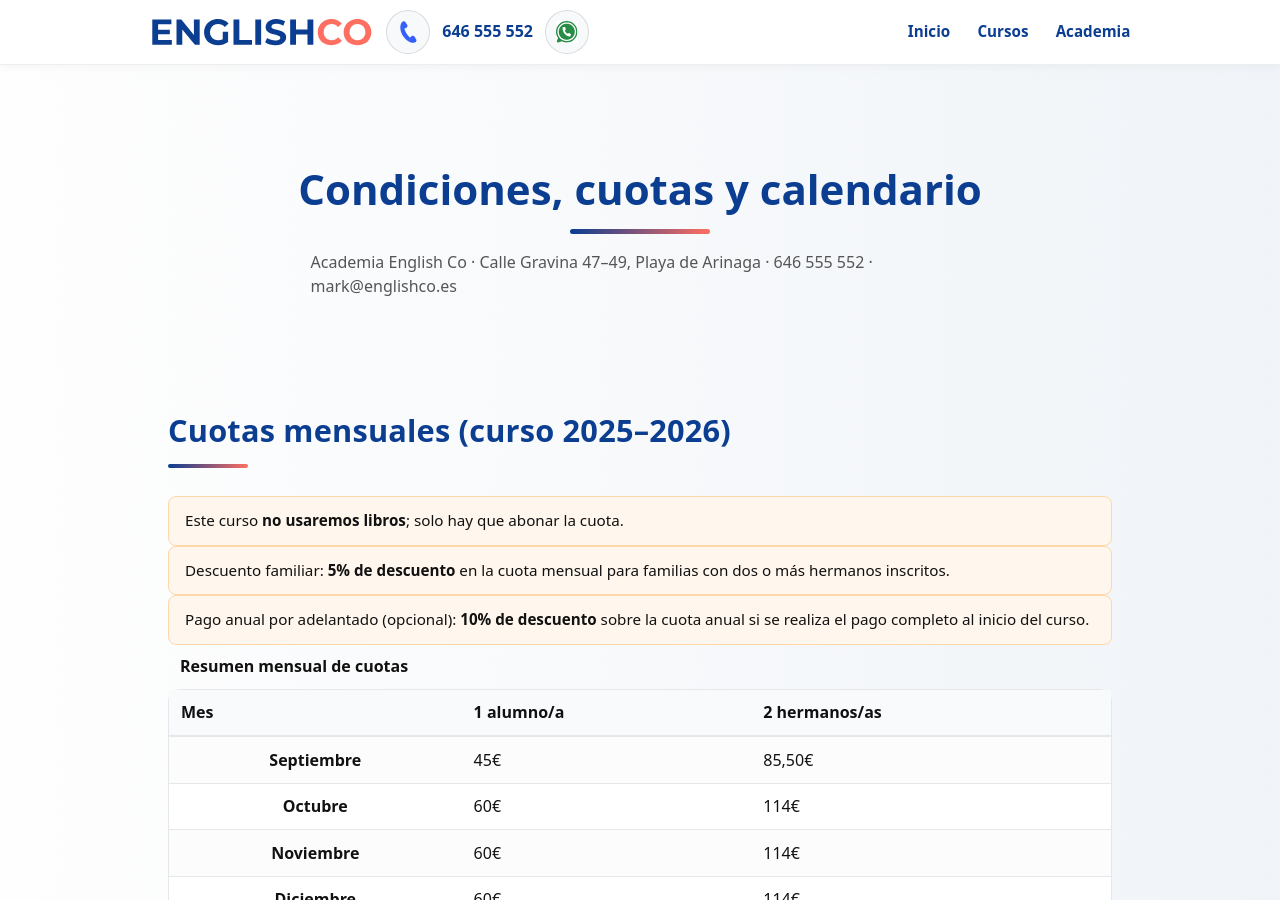
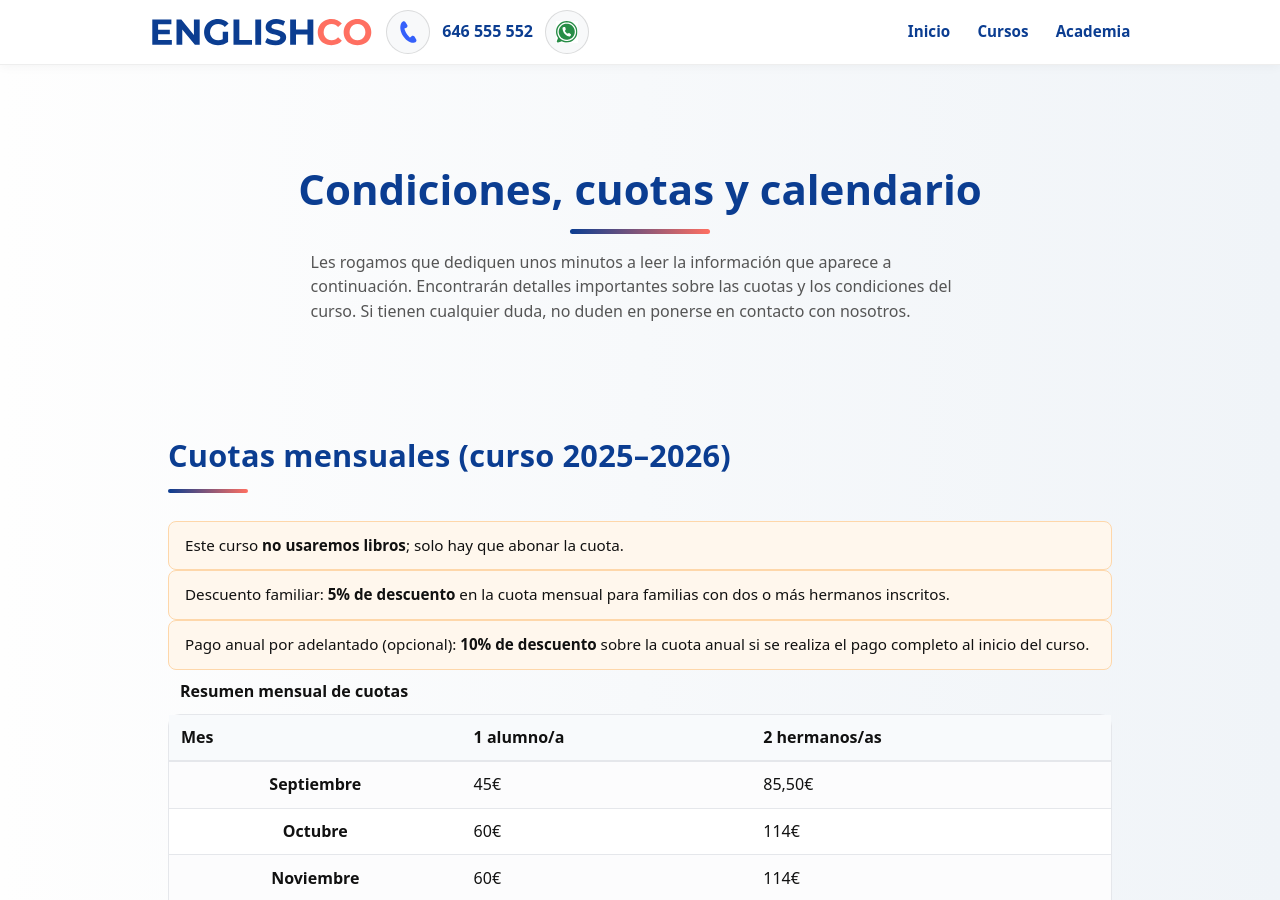
Before and after one commit to dixonbruce/englishco, a Jekyll site: the page built from condiciones.html, in a window 1280 px wide and 900 px high. Built offline with Jekyll 4.4.1, drawn with Linux system fonts in a browser that asks for light colours.

Commit message:
Update condiciones.html

```diff
--- a/condiciones.html
+++ b/condiciones.html
@@ -11,10 +11,9 @@ permalink: "/condiciones.html"
   <section class="hero-light">
     <div class="container hero-inner">
       <h1>Condiciones, cuotas y calendario</h1>
-      <p class="lead">
-        Academia English Co · Calle Gravina 47–49, Playa de Arinaga · 646 555 552 ·
-        <a href="mailto:mark@englishco.es">mark@englishco.es</a>
-      </p>
+        <p class="lead">
+          Les rogamos que dediquen unos minutos a leer la información que aparece a continuación. Encontrarán detalles importantes sobre las cuotas y los condiciones del curso. Si tienen cualquier duda, no duden en ponerse en contacto con nosotros.
+        </p>
     </div>
   </section>
 
```
